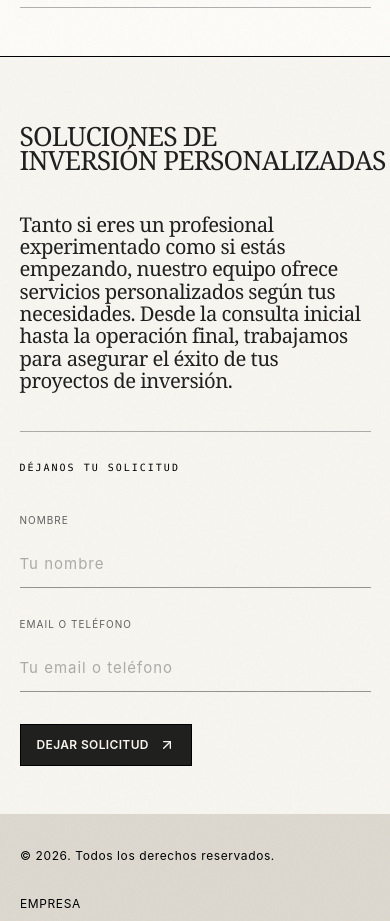
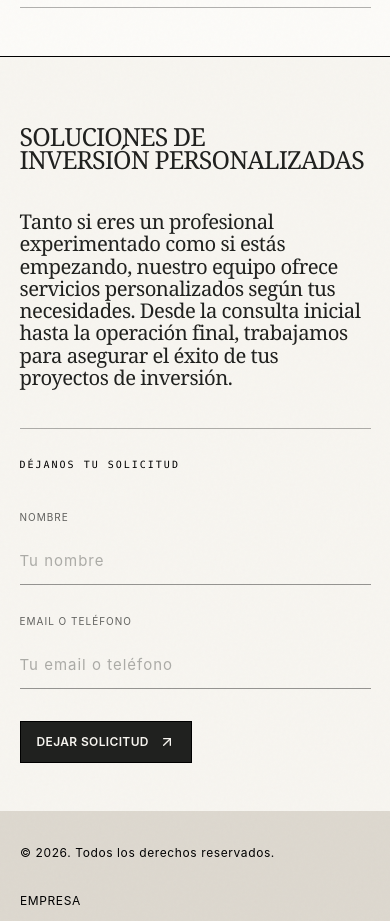
Before and after one commit to zdazix/brickinvest, a React (Vite) app in the folder app-1/: page / in a window 390 px wide. Shown: the part 9320-10241 px from the top of the page. Built offline with nearby package versions, Linux system fonts and the light colour scheme; no server answers.

Commit message:
смотри блок SOLUCIONES DEINVERSIÓN PERSONALIZADAS у тебя режет экран предложение в конце поправь
Amazi-Operation-Id: task:c6847433-2637-4727-9714-0485b3c4ca36
Amazi-Operation-Payload: f7269ab1c6fe0e02d644f888fb98e2cbc898005fdfda0aaf4cde8f1899f58e3a

```diff
--- a/app-1/src/index.css
+++ b/app-1/src/index.css
@@ -159,7 +159,8 @@
   }
 
   .investment-title-es {
-    font-size: clamp(1.2rem, 6.8vw, 3.3rem);
+    max-width: 100%;
+    font-size: clamp(1.15rem, 6.4vw, 3.3rem);
   }
 }
 
--- a/app-1/src/pages/home/components/InvestmentSolutionsSection.tsx
+++ b/app-1/src/pages/home/components/InvestmentSolutionsSection.tsx
@@ -97,7 +97,7 @@ export const InvestmentSolutionsSection = () => {
                     : locale === "es"
                       ? "SOLUCIONES DE"
                       : "INDIVIDUELLE"}
-                </span>
+                </span>{" "}
                 <span className="block whitespace-nowrap">
                   {locale === "et"
                     ? "INVESTEERIMISLAHENDUSED"
```
